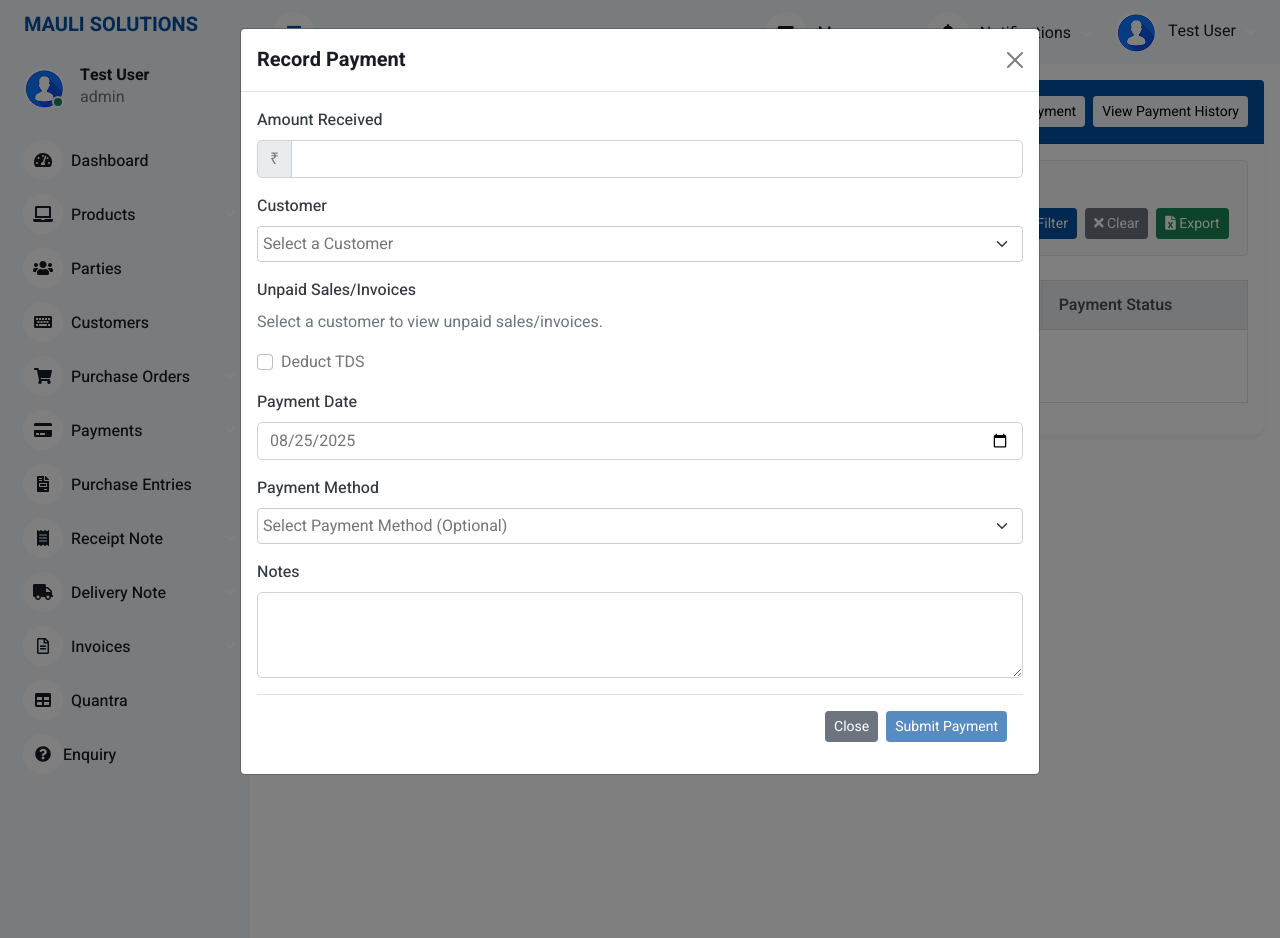
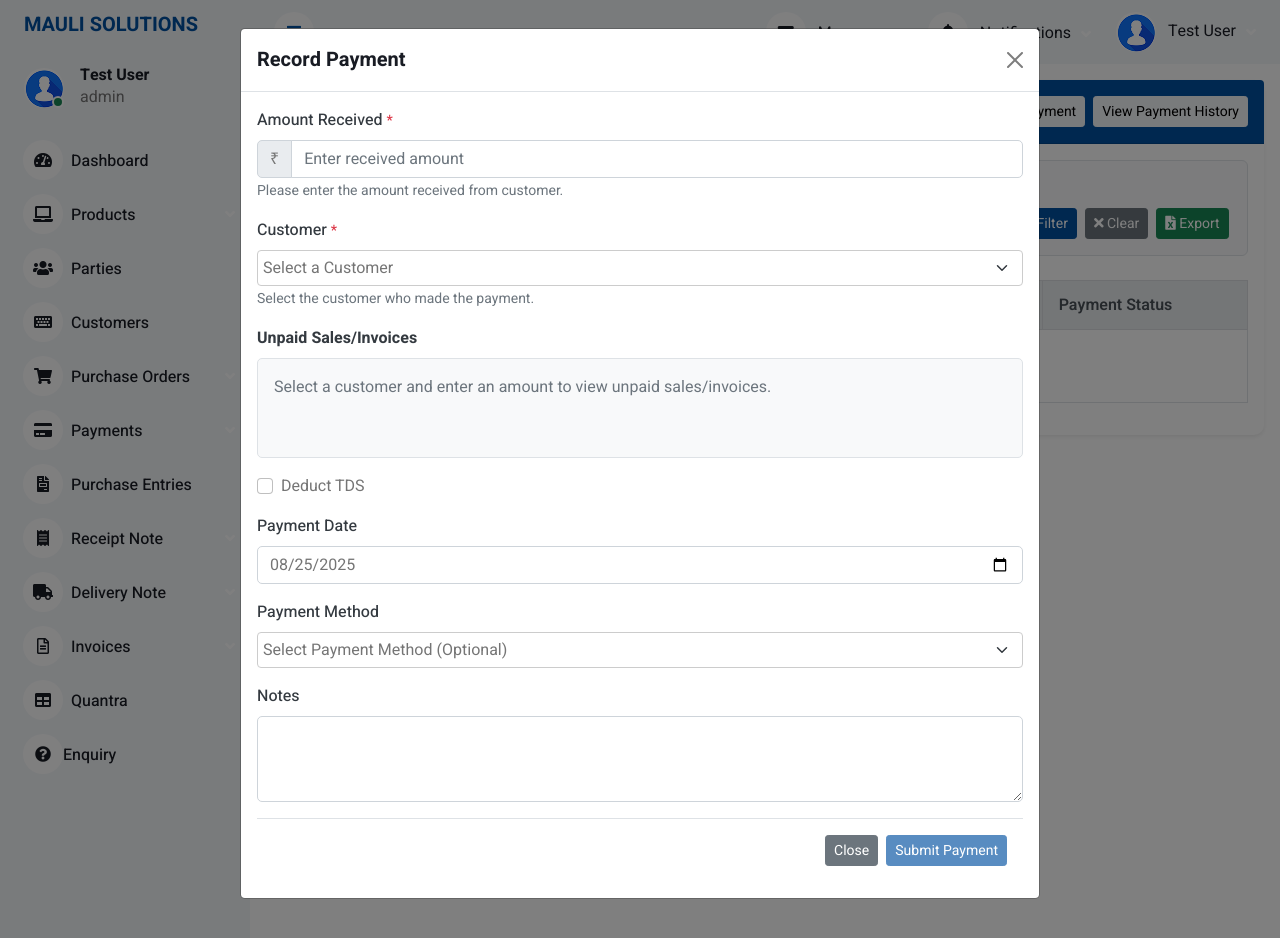
Before and after one commit to adityatarle/ERP-CRM, a Laravel app: page /receivables in a window 1280 px wide, after a click on "Record Payment". Shown: the top 938 px of the page. Run offline with Laravel 12, Linux system fonts and the light colour scheme; a user stored in the database is signed in; data comes from the database, SQL or seed files in the repository; data that the repository does not hold is empty; parts of the project's set-up code (start-up, migrations or seed data) failed here and were passed over; some libraries are stand-ins or nearby versions.

Commit message:
Improve receivables payment flow with enhanced UI and error handling
Co-authored-by: kordeavinash86 <kordeavinash86@gmail.com>

```diff
--- a/app/Http/Controllers/PaymentController.php
+++ b/app/Http/Controllers/PaymentController.php
@@ -431,25 +431,28 @@ class PaymentController extends Controller
             return response()->json([]);
         }
 
-        // Fetch unpaid sales for the given customer
-        $unpaidSales = Sale::whereIn('id', Receivable::where('is_paid', false)
+        try {
+            // Fetch unpaid receivables for the given customer
+            $unpaidReceivables = Receivable::where('is_paid', false)
                 ->where('customer_id', $customerId)
-            ->pluck('sale_id'))
+                ->with('sale')
                 ->get();
 
-        // Map the sales to include the amount to be paid
-        $salesWithAmount = $unpaidSales->map(function ($sale) {
-            $receivable = Receivable::where('sale_id', $sale->id)
-                ->where('is_paid', false)
-                ->first();
+            // Map the receivables to include the sale information
+            $salesWithAmount = $unpaidReceivables->map(function ($receivable) {
+                $sale = $receivable->sale;
                 return [
-                'id' => $sale->id,
-                'ref_no' => $sale->ref_no,
-                'amount' => $receivable ? $receivable->amount : 0,
+                    'id' => $sale ? $sale->id : $receivable->id,
+                    'ref_no' => $sale ? $sale->ref_no : 'Sale ID: ' . $receivable->sale_id,
+                    'amount' => $receivable->amount,
                 ];
             })->toArray();
 
             return response()->json($salesWithAmount);
+
+        } catch (\Exception $e) {
+            return response()->json(['error' => 'Failed to fetch sales'], 500);
+        }
     }
 
    public function getPurchaseEntriesByParty(Request $request)
--- a/resources/views/payments/receivables/index.blade.php
+++ b/resources/views/payments/receivables/index.blade.php
@@ -138,32 +138,33 @@
                 <form action="{{ route('receivables.store') }}" method="POST" id="receivablePaymentForm">
                     @csrf
                     <div class="mb-3">
-                        <label for="modal_amount" class="form-label">Amount Received</label>
+                        <label for="modal_amount" class="form-label">Amount Received <span class="text-danger">*</span></label>
                         <div class="input-group">
                             <span class="input-group-text">₹</span>
-                            <input type="number" name="amount" id="modal_amount" class="form-control" step="0.01" min="0.01" required oninput="validateAmount()">
+                            <input type="number" name="amount" id="modal_amount" class="form-control" step="0.01" min="0.01" required oninput="validateAmount()" placeholder="Enter received amount">
                         </div>
-                        <small class="text-muted" id="amount-to-be-paid"></small>
+                        <small class="text-muted" id="amount-to-be-paid">Please enter the amount received from customer.</small>
                         @error('amount')
                             <div class="text-danger">{{ $message }}</div>
                         @enderror
                     </div>
                     <div class="mb-3">
-                        <label for="modal_customer_id" class="form-label">Customer</label>
+                        <label for="modal_customer_id" class="form-label">Customer <span class="text-danger">*</span></label>
                         <select name="customer_id" id="modal_customer_id" class="form-select" required onchange="fetchSales()">
                             <option value="">Select a Customer</option>
                             @foreach($customers as $customer)
                                 <option value="{{ $customer->id }}">{{ $customer->name }}</option>
                             @endforeach
                         </select>
+                        <small class="text-muted">Select the customer who made the payment.</small>
                         @error('customer_id')
                             <div class="text-danger">{{ $message }}</div>
                         @enderror
                     </div>
                     <div class="mb-3">
-                        <label for="sales-list" class="form-label">Unpaid Sales/Invoices</label>
-                        <div id="sales-list">
-                            <p class="text-muted">Select a customer to view unpaid sales/invoices.</p>
+                        <label for="sales-list" class="form-label fw-bold">Unpaid Sales/Invoices</label>
+                        <div id="sales-list" class="border rounded p-3" style="min-height: 100px; background-color: #f8f9fa;">
+                            <p class="text-muted mb-0">Select a customer and enter an amount to view unpaid sales/invoices.</p>
                         </div>
                         <input type="hidden" name="sale_ids" id="sale_ids" value="[]">
                         @error('sale_ids')
@@ -239,7 +240,7 @@ document.addEventListener('DOMContentLoaded', function () {
         const customerDropdown = document.getElementById('modal_customer_id');
         const hiddenInput = document.getElementById('sale_ids');
 
-        salesList.innerHTML = '<p class="text-muted">Select a customer to view unpaid sales/invoices.</p>';
+        salesList.innerHTML = '<p class="text-muted mb-0">Select a customer and enter an amount to view unpaid sales/invoices.</p>';
         customerDropdown.value = '';
         hiddenInput.value = '[]';
         submitButton.disabled = true;
@@ -261,14 +262,14 @@ document.addEventListener('DOMContentLoaded', function () {
         const submitButton = document.getElementById('submit-payment-btn');
         const hiddenInput = document.getElementById('sale_ids');
 
-        salesList.innerHTML = '<p class="text-muted">Loading...</p>';
+        salesList.innerHTML = '<p class="text-muted">Loading unpaid sales/invoices...</p>';
         amountToBePaidSpan.textContent = enteredAmount > 0 ? `Entered Amount: ₹${enteredAmount.toFixed(2)}` : 'Please enter a valid amount.';
         hiddenInput.value = '[]';
         salesData = [];
         submitButton.disabled = true;
 
         if (!customerId || enteredAmount <= 0) {
-            salesList.innerHTML = '<p class="text-muted">Please enter an amount and select a customer.</p>';
+            salesList.innerHTML = '<p class="text-muted">Please enter an amount and select a customer to view unpaid sales/invoices.</p>';
             return;
         }
 
@@ -285,7 +286,7 @@ document.addEventListener('DOMContentLoaded', function () {
             hiddenInput.value = '[]';
 
             if (data.length === 0) {
-                salesList.innerHTML = '<p class="text-muted">No unpaid sales/invoices found.</p>';
+                salesList.innerHTML = '<p class="text-muted">No unpaid sales/invoices found for this customer.</p>';
                 submitButton.disabled = true;
                 amountToBePaidSpan.textContent = `Entered Amount: ₹${enteredAmount.toFixed(2)}`;
                 return;
@@ -294,20 +295,26 @@ document.addEventListener('DOMContentLoaded', function () {
             let totalOutstanding = data.reduce((sum, sale) => sum + parseFloat(sale.amount), 0);
 
             // Create table for sales with checkboxes
-            const table = document.createElement('table');
-            table.className = 'table table-sm table-bordered';
-            table.innerHTML = `
-                <thead>
-                    <tr>
-                        <th><input type="checkbox" id="select-all-sales" onchange="toggleSelectAll()"></th>
-                        <th>Ref. Number</th>
-                        <th>Outstanding</th>
-                        <th>Payment Amount</th>
-                    </tr>
-                </thead>
-                <tbody></tbody>
+            const tableContainer = document.createElement('div');
+            tableContainer.innerHTML = `
+                <div class="alert alert-info alert-sm mb-3">
+                    <strong>Instructions:</strong> Select the sales/invoices you want to apply payment to and enter the payment amount for each.
+                </div>
+                <div class="table-responsive">
+                    <table class="table table-sm table-bordered table-hover">
+                        <thead class="table-light">
+                            <tr>
+                                <th width="50"><input type="checkbox" id="select-all-sales" onchange="toggleSelectAll()" title="Select All"></th>
+                                <th>Reference Number</th>
+                                <th width="120">Outstanding Amount</th>
+                                <th width="150">Payment Amount</th>
+                            </tr>
+                        </thead>
+                        <tbody id="sales-tbody"></tbody>
+                    </table>
+                </div>
             `;
-            const tbody = table.querySelector('tbody');
+            const tbody = tableContainer.querySelector('#sales-tbody');
 
             data.forEach(sale => {
                 const row = document.createElement('tr');
@@ -320,12 +327,12 @@ document.addEventListener('DOMContentLoaded', function () {
                 tbody.appendChild(row);
             });
 
-            salesList.appendChild(table);
+            salesList.appendChild(tableContainer);
             amountToBePaidSpan.textContent = `Total Outstanding: ₹${totalOutstanding.toFixed(2)}. Entered Amount: ₹${enteredAmount.toFixed(2)}.`;
         })
         .catch(error => {
             console.error('Error fetching sales:', error);
-            salesList.innerHTML = '<p class="text-danger">Error loading sales.</p>';
+            salesList.innerHTML = '<p class="text-danger">Error loading sales/invoices. Please try again or contact support.</p>';
             submitButton.disabled = true;
         });
     }
```
Lines whose indentation alone changed are shown as unchanged.
